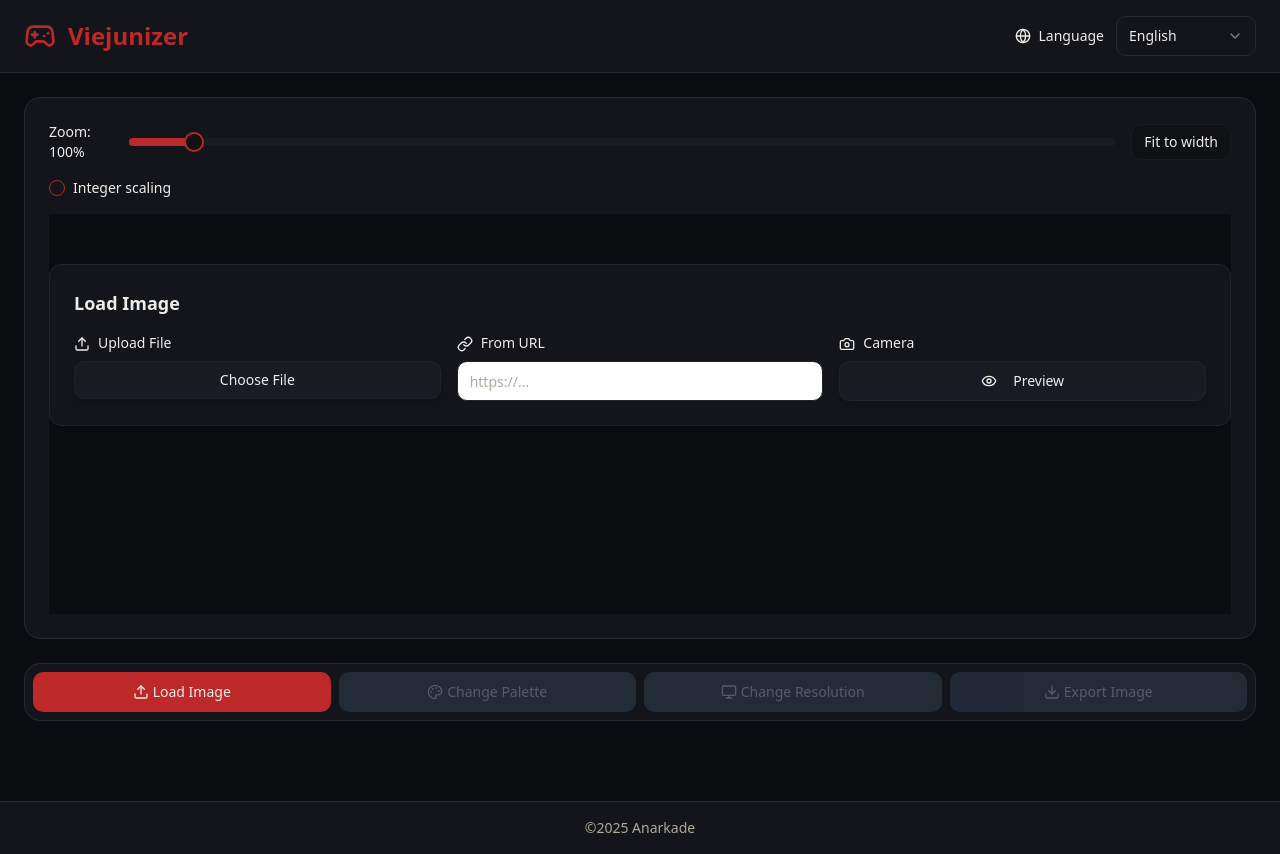
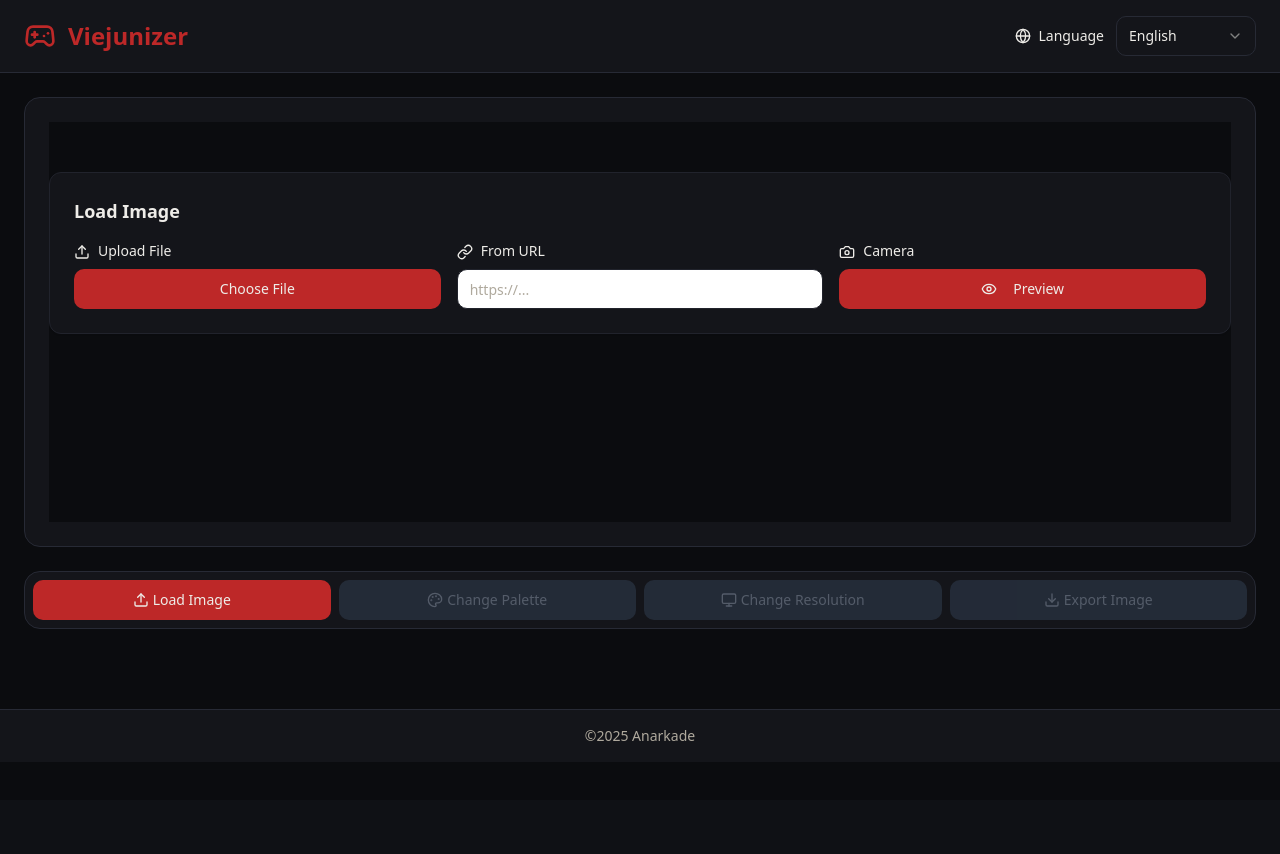
Before and after one commit to Anarkade/deliaxe-paint, a React (Vite) app: page / in a window 1280 px wide. After the commit the page ends 800 px from the top, so only its background shows below. Built offline with nearby package versions, Linux system fonts and the light colour scheme.

Commit message:
Update image preview controls

```diff
--- a/src/components/ExportImage.tsx
+++ b/src/components/ExportImage.tsx
@@ -166,7 +166,7 @@ export const ExportImage = ({ processedImageData, selectedPalette, selectedResol
           <Button
             onClick={copyToClipboard}
             className="flex items-center justify-center gap-2 w-full rounded-lg"
-            variant="secondary"
+            variant="highlighted"
           >
             <Copy className="h-4 w-4" />
             {t('copyToClipboard')}
--- a/src/components/ImagePreview.tsx
+++ b/src/components/ImagePreview.tsx
@@ -523,7 +523,8 @@ export const ImagePreview = ({ originalImage, processedImageData, onDownload, on
 
   return (
     <div className="bg-card rounded-xl p-6 border border-elegant-border space-y-4">
-      {/* Zoom Controls - moved to top */}
+      {/* Zoom Controls - only show when image is loaded */}
+      {(originalImage || processedImageData) && (
         <div className="flex flex-col gap-4">
           <div className="flex items-center gap-4 text-sm">
             <span className="w-16">{t('zoom')}: {zoom[0]}%</span>
@@ -535,12 +536,12 @@ export const ImagePreview = ({ originalImage, processedImageData, onDownload, on
               step={integerScaling ? 100 : 1}
               className="flex-1"
             />
-          <Button onClick={fitToWidth} variant="outline" size="sm">
-            {t('fitToWidth')}
-          </Button>
           </div>
 
           <div className="flex items-center gap-4">
+            <Button onClick={fitToWidth} variant="highlighted" size="sm">
+              {t('fitToWidth')}
+            </Button>
             <div className="flex items-center space-x-2">
               <Checkbox
                 id="integer-scaling"
@@ -551,6 +552,7 @@ export const ImagePreview = ({ originalImage, processedImageData, onDownload, on
             </div>
           </div>
         </div>
+      )}
 
       <div
         ref={containerRef}
@@ -702,7 +704,7 @@ export const ImagePreview = ({ originalImage, processedImageData, onDownload, on
             <div className="flex flex-wrap items-center gap-3">
               {hasProcessedImage && (
                 <Button
-                  variant="secondary"
+                  variant="highlighted"
                   size="sm"
                   onClick={() => setShowOriginal(!showOriginal)}
                   className="text-xs h-8"
--- a/src/components/ImageUpload.tsx
+++ b/src/components/ImageUpload.tsx
@@ -118,9 +118,9 @@ export const ImageUpload = ({ onImageLoad, onCameraPreviewRequest }: ImageUpload
                 onChange={handleFileUpload}
                 className="absolute inset-0 w-full h-full opacity-0 cursor-pointer z-10"
               />
-              <div className="bg-gradient-to-b from-secondary/80 to-secondary border border-border shadow-lg hover:shadow-xl hover:from-secondary/90 hover:to-secondary/80 transform hover:-translate-y-0.5 transition-all duration-200 active:translate-y-0 active:shadow-md rounded-md px-3 py-2 text-sm text-foreground cursor-pointer text-center">
+              <Button variant="highlighted" className="w-full h-10">
                 {t('chooseFile')}
-              </div>
+              </Button>
             </div>
           </div>
 
@@ -167,7 +167,7 @@ export const ImageUpload = ({ onImageLoad, onCameraPreviewRequest }: ImageUpload
               {!showCameraPreview ? (
                 <Button
                   onClick={onCameraPreviewRequest || startCameraPreview}
-                  variant="modern3d"
+                  variant="highlighted"
                   className="flex-1"
                 >
                   <Eye className="mr-2 h-4 w-4" />
--- a/src/components/PaletteViewer.tsx
+++ b/src/components/PaletteViewer.tsx
@@ -271,7 +271,7 @@ export const PaletteViewer = ({ selectedPalette, imageData, onPaletteUpdate, ori
     <div className="space-y-4 p-4 border border-elegant-border bg-card/50 rounded-lg">
       <div className="flex items-center justify-between">
         <Button
-          variant="secondary"
+          variant="highlighted"
           size="sm"
           onClick={extractColorsFromImage}
           disabled={!imageData && !originalImageSource}
```
Lines whose indentation alone changed are shown as unchanged.
